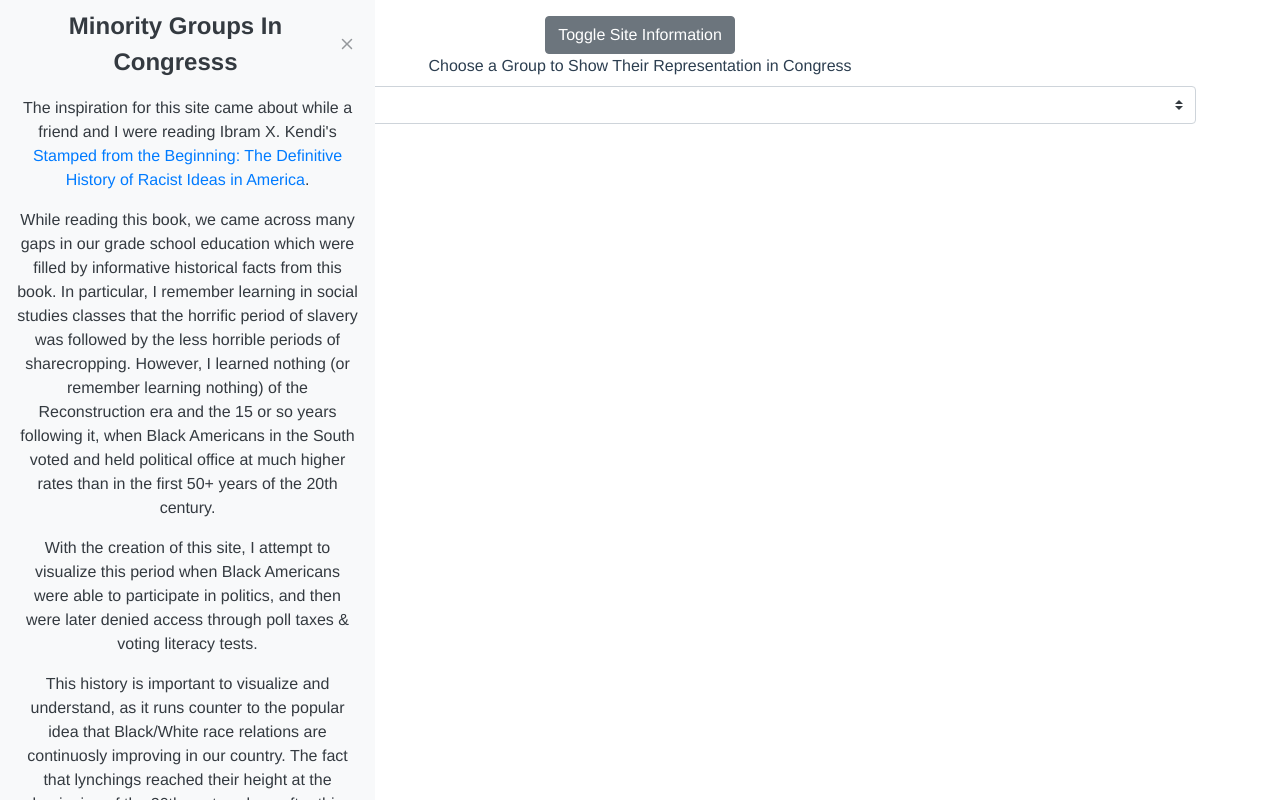
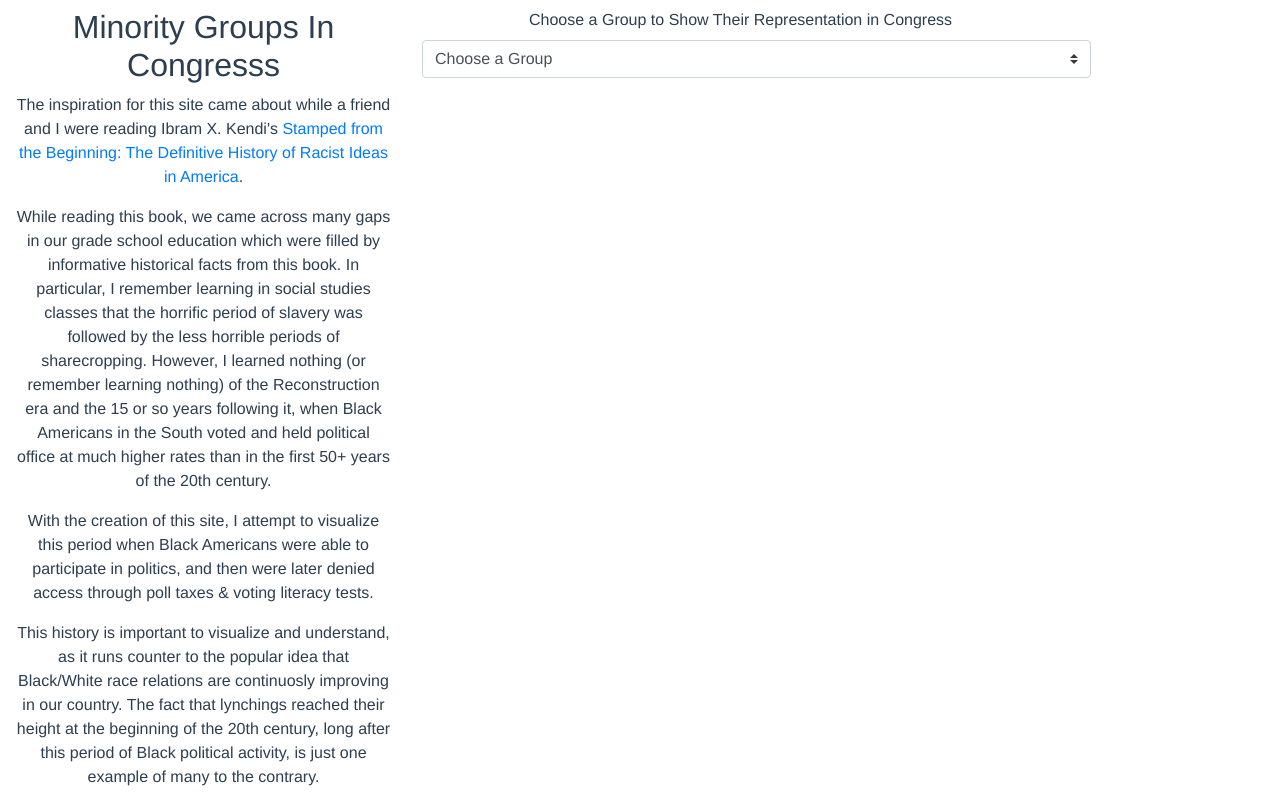
Before and after one commit to ritabc/congress-groups, a Vue app: page / in a window 1280 px wide. Shown: the top 802 px of the page. Built offline with nearby package versions, Linux system fonts and the light colour scheme.

Commit message:
Replace vue-bootstrap sidebar with custom fixed sidebar

```diff
--- a/src/App.vue
+++ b/src/App.vue
@@ -1,9 +1,7 @@
 <template>
-  <div id="app">
-    <b-container class="pt-3">
-      <sidebar v-bind:title="title"></sidebar>
-      <timeline></timeline>
-    </b-container>
+  <div id="app" class="wrapper py-2 px-3">
+    <sidebar v-bind:title="title"></sidebar>
+    <timeline></timeline>
   </div>
 </template>
 
@@ -36,3 +34,12 @@ export default {
   color: #2c3e50;
 }
 </style>
+
+
+<style scoped>
+.wrapper {
+  display: flex;
+  width: 100%;
+  align-items: stretch;
+}
+</style>
--- a/src/components/sidebar.vue
+++ b/src/components/sidebar.vue
@@ -1,65 +1,60 @@
 <template>
-  <div>
-    <b-button v-b-toggle.sidebar-about>Toggle Site Information</b-button>
-    <b-sidebar id="sidebar-about" v-bind:title="title" width="375px" visible>
-      <div class="px-3 py-2">
+  <!-- <b-button v-b-toggle.sidebar-about>Toggle Site Information</b-button> -->
+
+  <div class="sidebar">
+    <h2>{{ title }}</h2>
     <p>
-          The inspiration for this site came about while a friend and I were
-          reading Ibram X. Kendi's
+      The inspiration for this site came about while a friend and I were reading
+      Ibram X. Kendi's
       <a href="https://www.ibramxkendi.com/stamped">
-            Stamped from the Beginning: The Definitive History of Racist Ideas
-            in America</a
+        Stamped from the Beginning: The Definitive History of Racist Ideas in
+        America</a
       >.
     </p>
     <p>
       While reading this book, we came across many gaps in our grade school
       education which were filled by informative historical facts from this
-          book. In particular, I remember learning in social studies classes
-          that the horrific period of slavery was followed by the less horrible
-          periods of sharecropping. However, I learned nothing (or remember
-          learning nothing) of the Reconstruction era and the 15 or so years
-          following it, when Black Americans in the South voted and held
-          political office at much higher rates than in the first 50+ years of
-          the 20th century.
+      book. In particular, I remember learning in social studies classes that
+      the horrific period of slavery was followed by the less horrible periods
+      of sharecropping. However, I learned nothing (or remember learning
+      nothing) of the Reconstruction era and the 15 or so years following it,
+      when Black Americans in the South voted and held political office at much
+      higher rates than in the first 50+ years of the 20th century.
     </p>
     <p>
-          With the creation of this site, I attempt to visualize this period
-          when Black Americans were able to participate in politics, and then
-          were later denied access through poll taxes & voting literacy tests.
+      With the creation of this site, I attempt to visualize this period when
+      Black Americans were able to participate in politics, and then were later
+      denied access through poll taxes & voting literacy tests.
     </p>
     <p>
-          This history is important to visualize and understand, as it runs
-          counter to the popular idea that Black/White race relations are
-          continuosly improving in our country. The fact that lynchings reached
-          their height at the beginning of the 20th century, long after this
-          period of Black political activity, is just one example of many to the
-          contrary.
+      This history is important to visualize and understand, as it runs counter
+      to the popular idea that Black/White race relations are continuosly
+      improving in our country. The fact that lynchings reached their height at
+      the beginning of the 20th century, long after this period of Black
+      political activity, is just one example of many to the contrary.
     </p>
     <p>
-          Another motivation for this site was to answer the question: When did
-          the majority of Black American politicians switch from the Republican
-          to Democratic party? I hope to soon add a feature to show the answer
-          visually. In addition, I plan to add events to the timeline, as well
-          as hoverable tooltips displaying information on each Congress person.
+      Another motivation for this site was to answer the question: When did the
+      majority of Black American politicians switch from the Republican to
+      Democratic party? I hope to soon add a feature to show the answer
+      visually. In addition, I plan to add events to the timeline, as well as
+      hoverable tooltips displaying information on each Congress person.
     </p>
     <h6>About The Data</h6>
     <p>
       The data for this project comes from
       <a href="history.house.gov">history.house.gov</a>, which also provides
-          historical data on Women, Hispanic Americans, and Asian/Pacific
-          Islander Americans serving in Congress. I hope it's informative to
-          visualize when and how many members of these groups served in Congress
-          as well.
+      historical data on Women, Hispanic Americans, and Asian/Pacific Islander
+      Americans serving in Congress. I hope it's informative to visualize when
+      and how many members of these groups served in Congress as well.
     </p>
     <p>
-          Note that a snapshot of the data was taken in October 2020, and this
-          site currently displays only data from the 50 US States for
-          politicians serving in the US House of Representatives (not the
-          Senate).
+      Note that a snapshot of the data was taken in October 2020, and this site
+      currently displays only data from the 50 US States for politicians serving
+      in the US House of Representatives (not the Senate).
     </p>
   </div>
-    </b-sidebar>
-  </div>
+  <!-- </b-sidebar> -->
 </template>
 
 <script>
@@ -70,9 +65,9 @@ export default {
 </script>
 
 <style scoped>
-@media (min-width: 320px) {
-  b-sidebar {
-    width: 800px;
-  }
+.sidebar {
+  min-width: 375px;
+  max-width: 375px;
+  min-height: 100vh;
 }
 </style>
--- a/src/router/index.js
+++ b/src/router/index.js
@@ -1,7 +1,6 @@
 import Vue from 'vue'
 import VueRouter from 'vue-router'
 import Timeline from './../components/timeline.vue'
-// import { BootstrapVue, IconsPlugin } from 'bootstrap-vue'
 
 Vue.use(VueRouter)
 // Vue.use(BootstrapVue)
```
Lines whose indentation alone changed are shown as unchanged.
